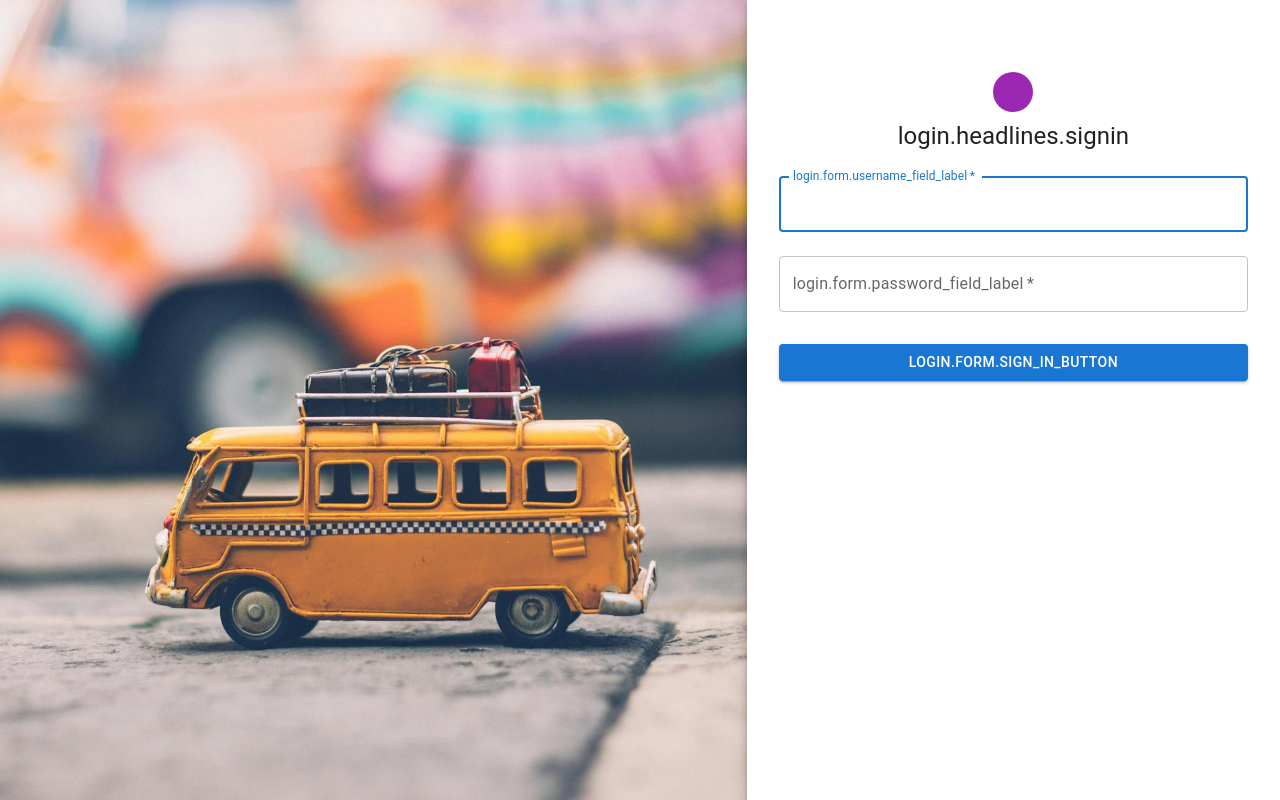
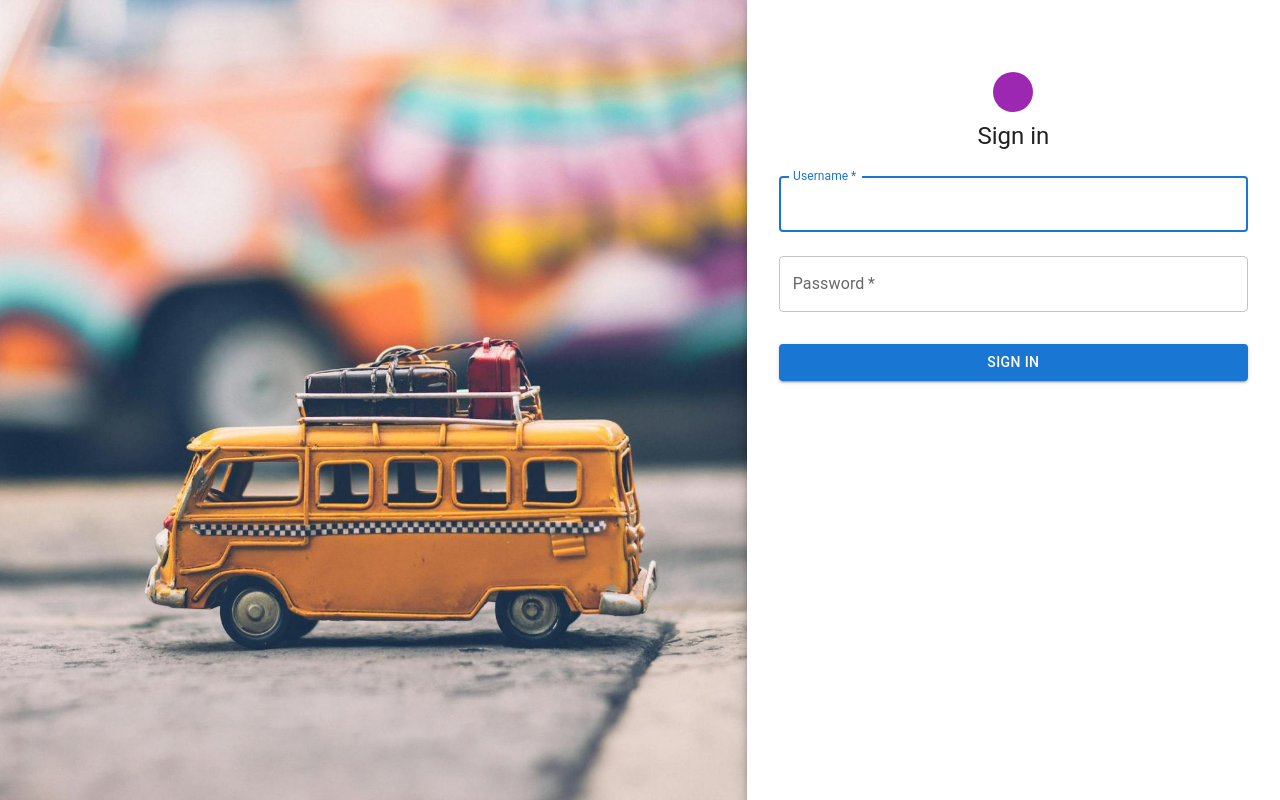
Before and after one commit to flying7eleven/thereiwas, a React (Vite) app in the folder thereiwas-frontend/: page /login in a window 1280 px wide. Built offline with nearby package versions, Linux system fonts and the light colour scheme; some icons are missing.

Commit message:
:sparkles: (frontend): Make the frontend translatable

```diff
--- a/thereiwas-frontend/package.json
+++ b/thereiwas-frontend/package.json
@@ -29,13 +29,16 @@
     "eslint-plugin-react-hooks": "^5.2.0",
     "eslint-plugin-react-refresh": "^0.4.20",
     "globals": "^16.3.0",
+    "i18next": "^25.3.2",
+    "i18next-browser-languagedetector": "^8.2.0",
     "jose": "^6.0.12",
     "leaflet": "^1.9.4",
     "react": "^19.1.1",
     "react-dom": "^19.1.1",
+    "react-i18next": "^15.6.1",
     "react-leaflet": "^5.0.0",
     "react-router-dom": "^7.7.1",
-    "typescript": "^5.9.2",
+    "typescript": "^5.8.3",
     "typescript-eslint": "^8.38.0",
     "vite": "^7.0.6",
     "vite-tsconfig-paths": "^5.1.4"
--- /dev/null
+++ b/thereiwas-frontend/src/i18n.js
@@ -0,0 +1,36 @@
+import i18n from "i18next";
+import { initReactI18next } from "react-i18next";
+import LanguageDetector from "i18next-browser-languagedetector";
+
+i18n
+  .use(LanguageDetector)
+  .use(initReactI18next)
+  .init({
+    resources: {
+      en: {
+        translation: {
+          login: {
+            headlines: {
+              signin: "Sign in",
+            },
+            form: {
+              username_field_label: "Username",
+              password_field_label: "Password",
+              sign_in_button: "Sign in",
+            },
+            alerts: {
+              failed_login: {
+                message: "Failed to sign in. Please try again.",
+              },
+            },
+          },
+        },
+      },
+    },
+    fallbackLng: "en",
+    interpolation: {
+      escapeValue: false, // React already escapes the values
+    },
+  });
+
+export default i18n;
--- a/thereiwas-frontend/src/main.tsx
+++ b/thereiwas-frontend/src/main.tsx
@@ -1,3 +1,4 @@
+import "./i18n"; // has to be imported before ReactDOM
 import { StrictMode } from "react";
 import { createRoot } from "react-dom/client";
 import "./index.css";
--- a/thereiwas-frontend/src/views/LoginView/index.tsx
+++ b/thereiwas-frontend/src/views/LoginView/index.tsx
@@ -10,6 +10,7 @@ import Typography from "@mui/material/Typography";
 import { useLocation, useNavigate } from "react-router-dom";
 import { useAuthentication } from "../../hooks/useAuthentication";
 import { Alert, Snackbar } from "@mui/material";
+import { useTranslation } from "react-i18next";
 
 interface Props {
   isDark: boolean;
@@ -27,6 +28,8 @@ export const LoginView = (props: Props) => {
   const passwordField = useRef<HTMLInputElement>(null);
 
   const [isSnackbarOpen, setIsSnackbarOpen] = useState<boolean>(false);
+
+  const { t } = useTranslation();
 
   const handleSnackbarClose = () => {
     setIsSnackbarOpen(false);
@@ -76,7 +79,7 @@ export const LoginView = (props: Props) => {
           severity="error"
           sx={{ width: "100%" }}
         >
-          login.alerts.failed_login.message
+          {t("login.alerts.failed_login.message")}
         </Alert>
       </Snackbar>
       <Grid container component="main" sx={{ height: "100vh" }}>
@@ -94,8 +97,9 @@ export const LoginView = (props: Props) => {
           size={{
             xs: false,
             sm: 4,
-            md: 7
-          }} />
+            md: 7,
+          }}
+        />
         <Grid
           component={Paper}
           elevation={6}
@@ -103,8 +107,9 @@ export const LoginView = (props: Props) => {
           size={{
             xs: 12,
             sm: 8,
-            md: 5
-          }}>
+            md: 5,
+          }}
+        >
           <Box
             sx={{
               my: 8,
@@ -118,7 +123,7 @@ export const LoginView = (props: Props) => {
               <LockOutlinedIcon />
             </Avatar>
             <Typography component="h1" variant="h5">
-              login.headlines.signin
+              {t("login.headlines.signin")}
             </Typography>
             <Box
               component="form"
@@ -131,7 +136,7 @@ export const LoginView = (props: Props) => {
                 required
                 fullWidth
                 id="username"
-                label="login.form.username_field_label"
+                label={t("login.form.username_field_label")}
                 name="username"
                 autoComplete="username"
                 autoFocus
@@ -142,7 +147,7 @@ export const LoginView = (props: Props) => {
                 required
                 fullWidth
                 name="password"
-                label="login.form.password_field_label"
+                label={t("login.form.password_field_label")}
                 type="password"
                 id="password"
                 autoComplete="current-password"
@@ -154,7 +159,7 @@ export const LoginView = (props: Props) => {
                 variant="contained"
                 sx={{ mt: 3, mb: 2 }}
               >
-                login.form.sign_in_button
+                {t("login.form.sign_in_button")}
               </Button>
             </Box>
           </Box>
```
Also changed, not shown: 1 other file (tests, documents, lock files or other folders).
